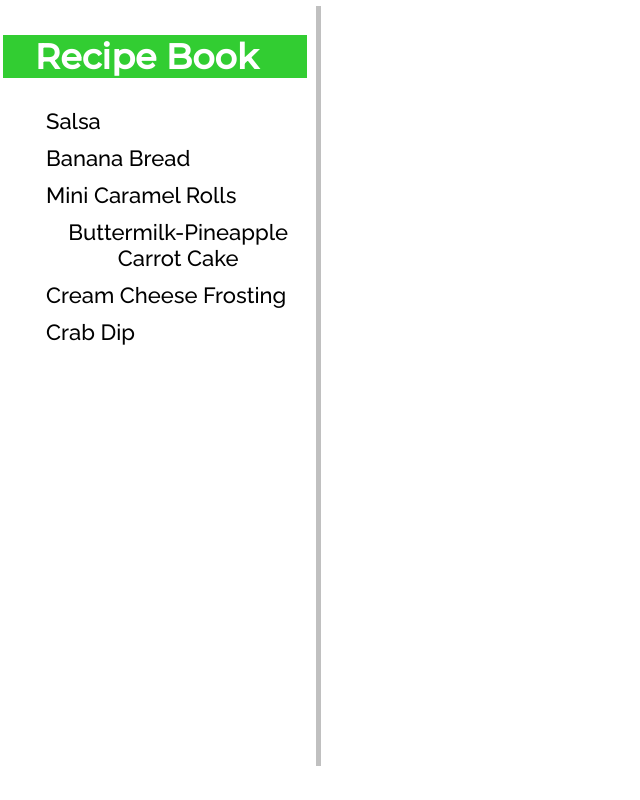
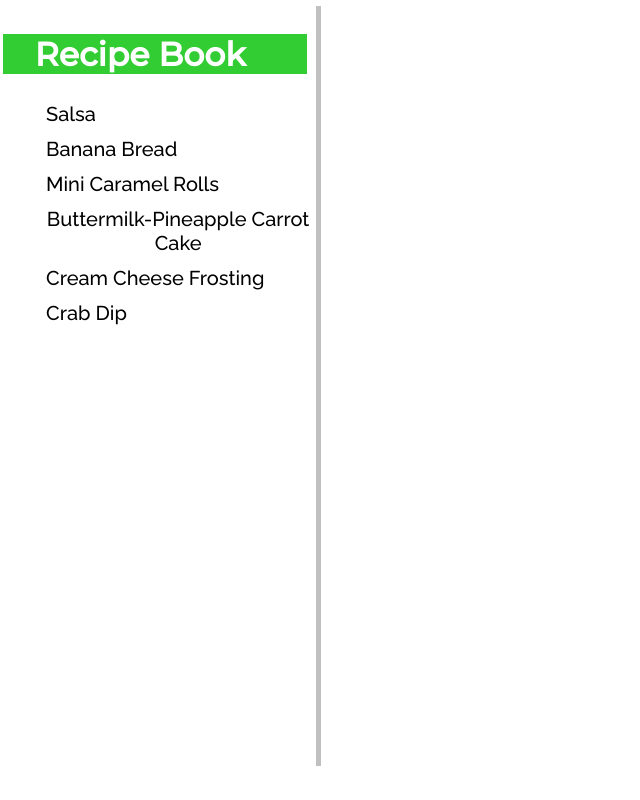
Before and after one commit to Ncf4n1/React-Recipe-Organizer, a React (Create React App) app: page / in a window 1280 px wide. Shown: the whole page, without its empty margins (0-640 px from the left). Built offline with nearby package versions, Linux system fonts and the light colour scheme.

Commit message:
small visual changes

```diff
--- a/src/App.css
+++ b/src/App.css
@@ -14,7 +14,7 @@
   padding-left: 10%;
   margin-right: 3%;
   margin-left: 1%;
-  font-size: 35px;
+  font-size: 33px;
   background-color: #32CD32;
   color: #FFFFFF;
   font-family: 'Montserrat', sans-serif;
@@ -27,7 +27,7 @@
 .recipeBookButton {
   border: none;
   background-color: #FFFFFF;
-  font-size: 22px;
+  font-size: 20px;
   font-family: 'Raleway', sans-serif;
   padding-bottom: 10px;
 }
```
